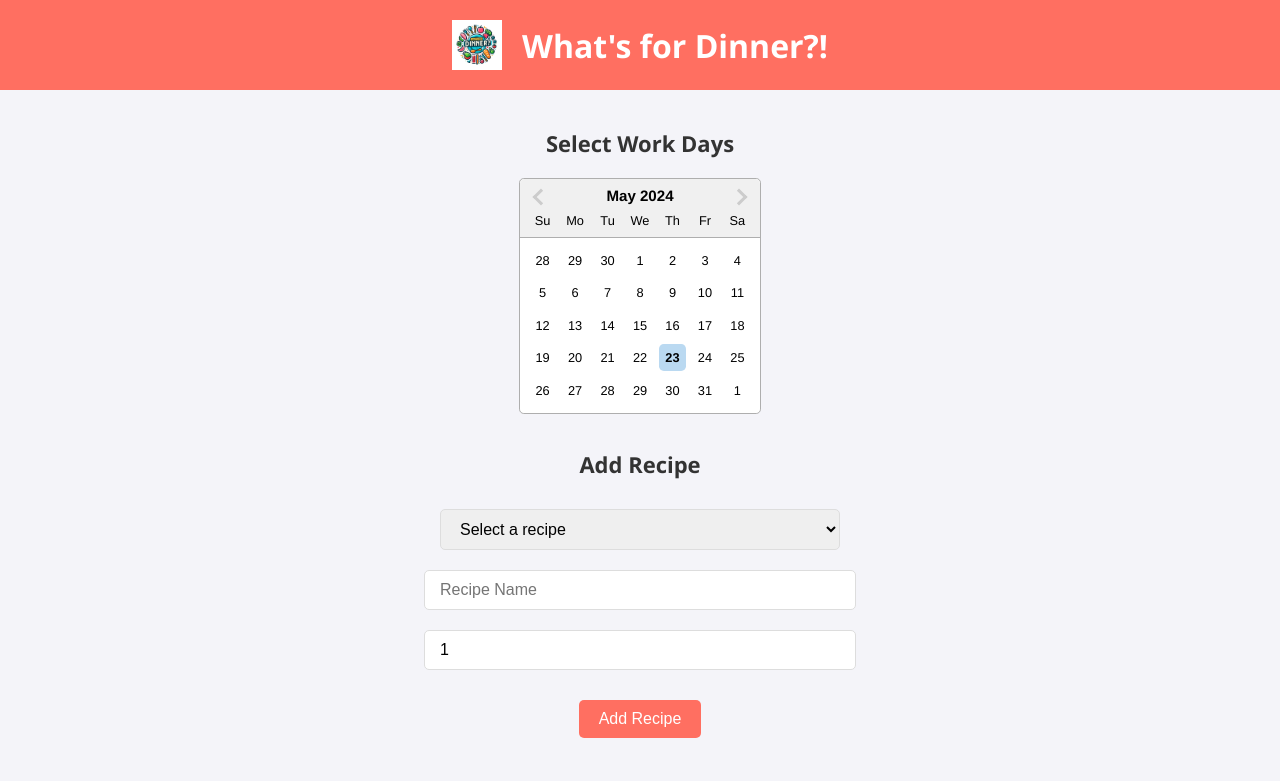
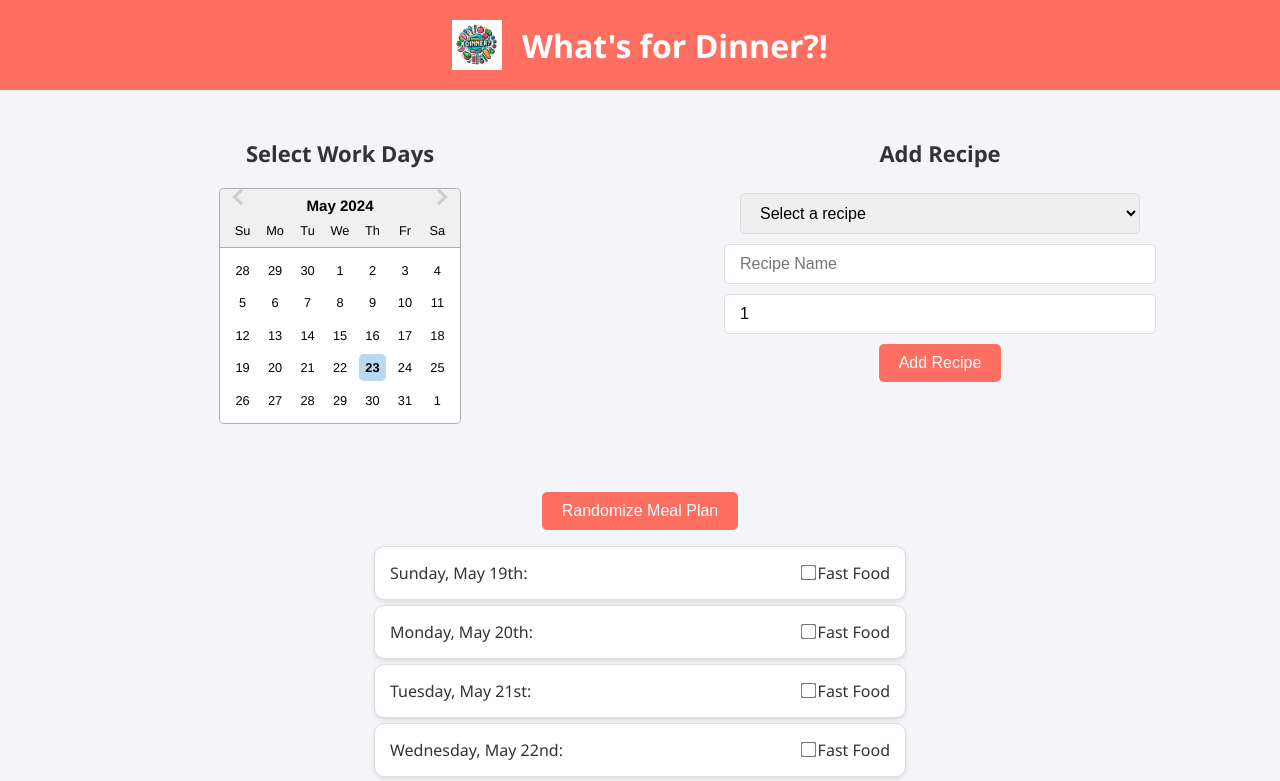
Before and after one commit to clund6325/whatisfordinner, a React (Create React App) app: page / in a window 1280 px wide. Shown: the top 781 px of the page. Built offline with nearby package versions, Linux system fonts and the light colour scheme.

Commit message:
fixed some css to make it look more appealing to me

```diff
--- a/src/App.css
+++ b/src/App.css
@@ -36,6 +36,17 @@ h1 {
   margin: 0 auto;
 }
 
+.Content-row{
+  display: flex;
+  justify-content: space-between;
+  margin-bottom: 30px;
+}
+
+.Content-column{
+  flex: 1;
+  padding: 10px;
+}
+
 .WorkCalendar {
   margin-bottom: 30px;
 }
@@ -57,7 +68,7 @@ h2 {
 }
 
 .RecipeForm input, .RecipeForm select {
-  margin: 10px 0;
+  margin: 5px 0;
   padding: 10px 15px;
   border: 1px solid #ddd;
   border-radius: 5px;
@@ -67,7 +78,7 @@ h2 {
 }
 
 .RecipeForm button {
-  margin-top: 20px;
+  margin-top: 5px;
   padding: 10px 20px;
   background-color: #ff6f61;
   color: white;
@@ -82,7 +93,7 @@ h2 {
 }
 
 button {
-  margin-bottom: 20px;
+  margin-top: -10px;
   padding: 10px 20px;
   background-color: #ff6f61;
   color: white;
@@ -102,9 +113,24 @@ ul {
 }
 
 li {
-  margin: 5px 0;
-  padding: 10px;
-  max-width: 200px;
+  background: #ffffff;
+  margin: 5px auto;
+  padding: 15px;
+  border-radius: 10px;
+  border: 1px solid #ddd;
+  color: #333;
+  box-shadow: 0 2px 4px rgba(0,0,0,0.1);
+  display: flex;
+  justify-content: space-between;
   align-items: center;
-  display: inline-flex;
+  max-width: 500px;
 }
+
+li label {
+  margin-left: 10px;
+}
+
+li input[type="checkbox"] {
+  transform: scale(1.2);
+  margin-left: 15px;
+}
--- a/src/components/MealPlanner.js
+++ b/src/components/MealPlanner.js
@@ -107,23 +107,29 @@ const MealPlanner = () => {
 
     return (
         <div className='Main-content'>
-            <div className='WorkCalendar'>
-                <WorkCalendar setWorkDays={setWorkDays} />
-            </div>
-            <div className='RecipeForm'>
-                <RecipeForm addRecipe={addRecipe} />
+            <div className='Content-row'>
+                <div className='Content-column'>
+                    <div className='WorkCalendar'>
+                        <WorkCalendar setWorkDays={setWorkDays} />
+                    </div>
+                </div>
+                <div className='Content-column'>
+                    <div className='RecipeForm'>
+                        <RecipeForm addRecipe={addRecipe} />
+                    </div>
+                </div>
             </div>
             <button onClick={randomizeMeals}>Randomize Meal Plan</button>
             <ul>
                 {meals.map((meal, index) => (
-                    <li key={index}>{weekDates[index]}: <br/> {meal}
+                    <li key={index}>{weekDates[index]}: {meal}
                         <label>
                             <input
                                 type='checkbox'
                                 checked={fastFoodSelection[index]}
                                 onChange={() => toggleFastFood(index)}
                             />
-                            Fast Food?
+                            Fast Food
                         </label>
                     </li>
                 ))}
```
